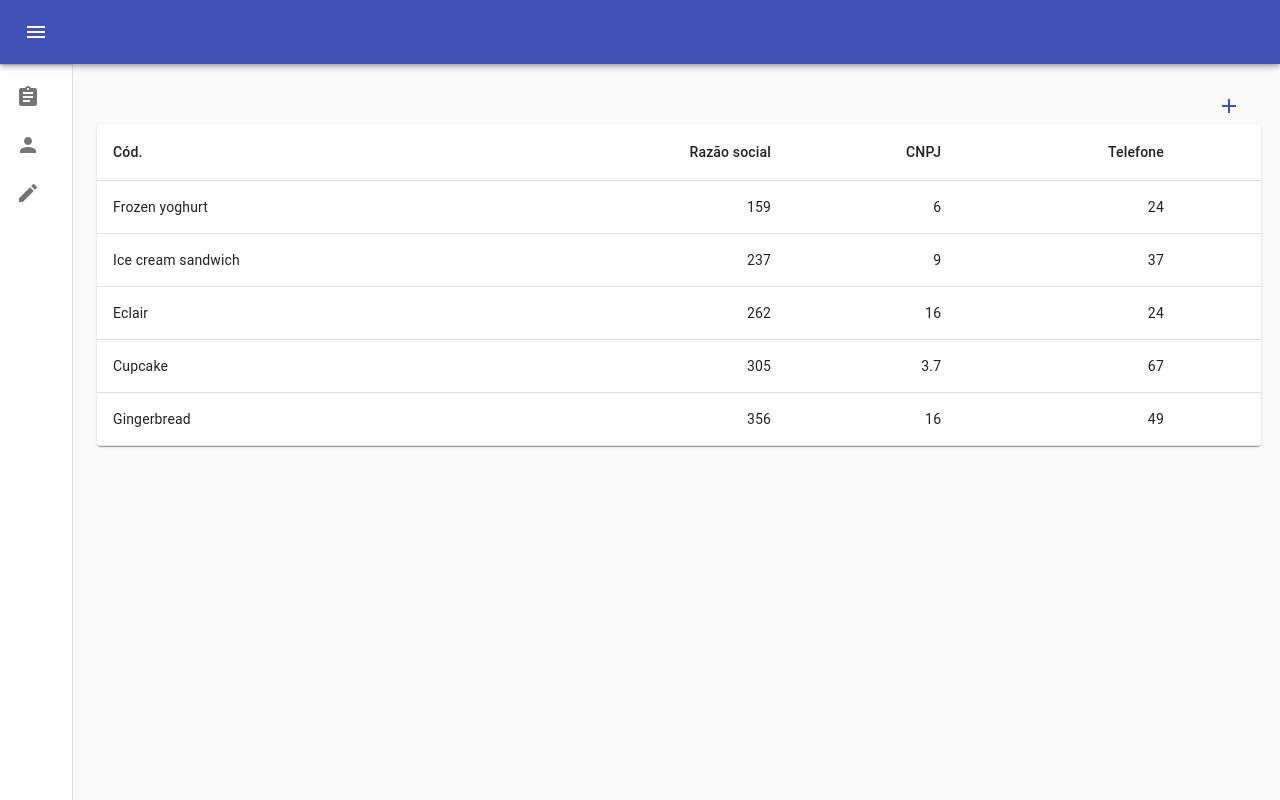
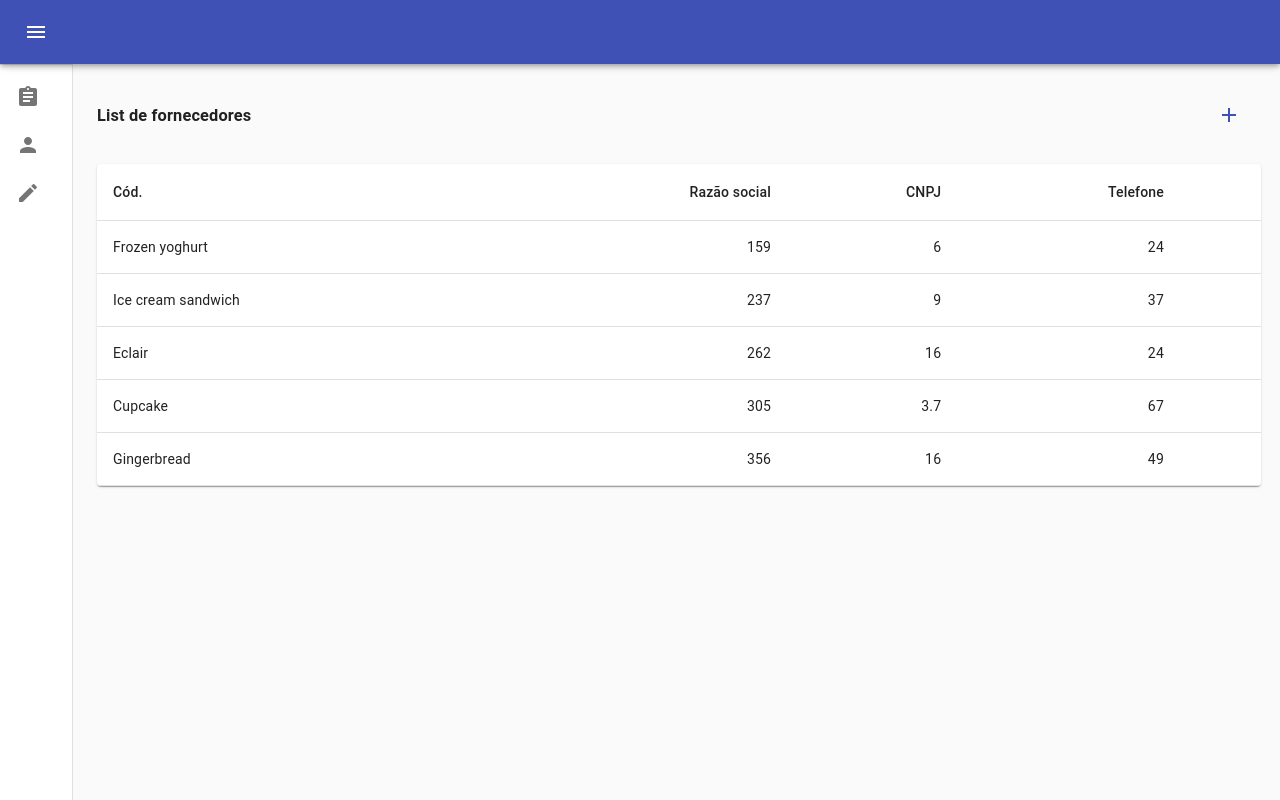
Before and after one commit to AndreFelipe97/Invetory-control-react-material-UI, a React (Create React App) app: page /lista-fornecedores in a window 1280 px wide. Built offline with nearby package versions, Linux system fonts and the light colour scheme.

Commit message:
Foi colocado o titulo da página

```diff
--- a/src/Components/Suppliers/SuppliersList.jsx
+++ b/src/Components/Suppliers/SuppliersList.jsx
@@ -17,6 +17,7 @@ const useStyles = makeStyles({
     },
     button: {
         marginLeft: 1100,
+        marginTop: -80,
     }
 });
 
@@ -37,9 +38,12 @@ export default function SimpleTable() {
 
     return (
         <Fragment>
+            <div>
+                <h3>List de fornecedores</h3>
             {/*<Link to="/cadastro-fornecedores">*/}
                 <Button className={classes.button} href="/cadastro-fornecedores" color='primary'><AddIcon/></Button>
             {/*</Link>*/}
+            </div>
             <TableContainer component={Paper}>
                 <Table className={classes.table} aria-label="simple table">
                     <TableHead>
```
